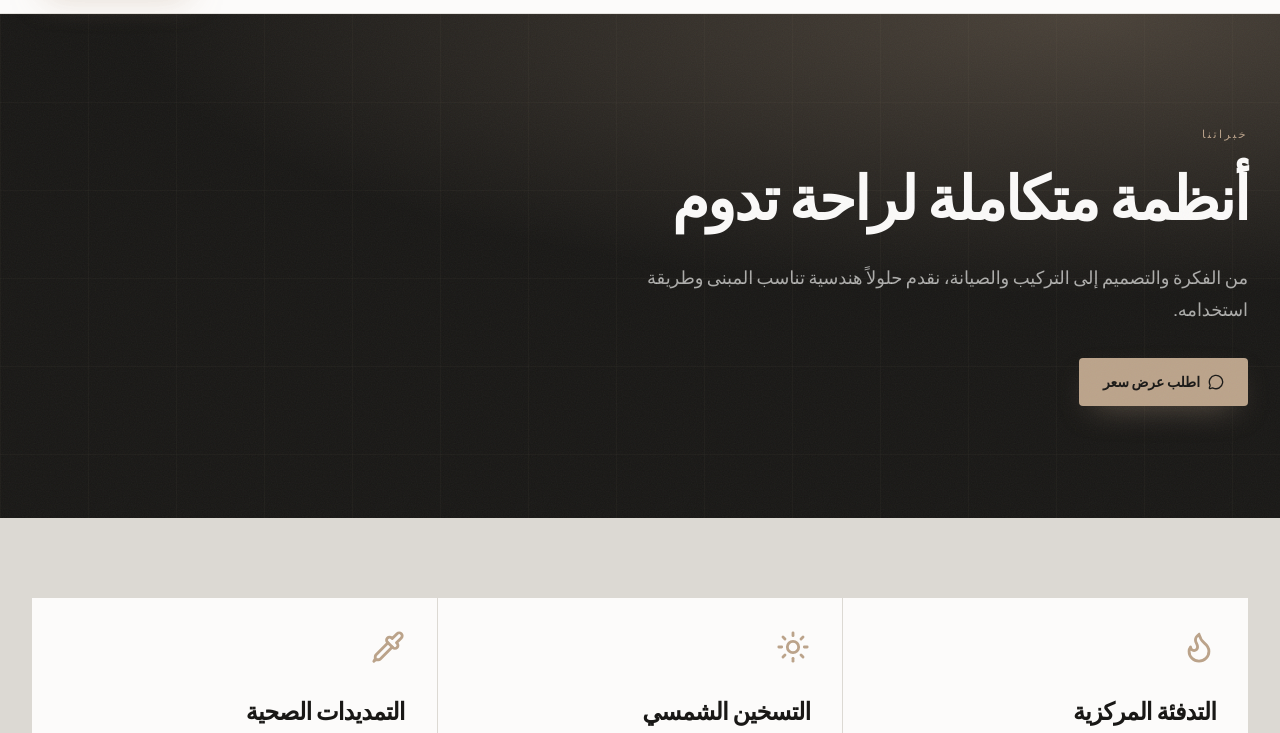
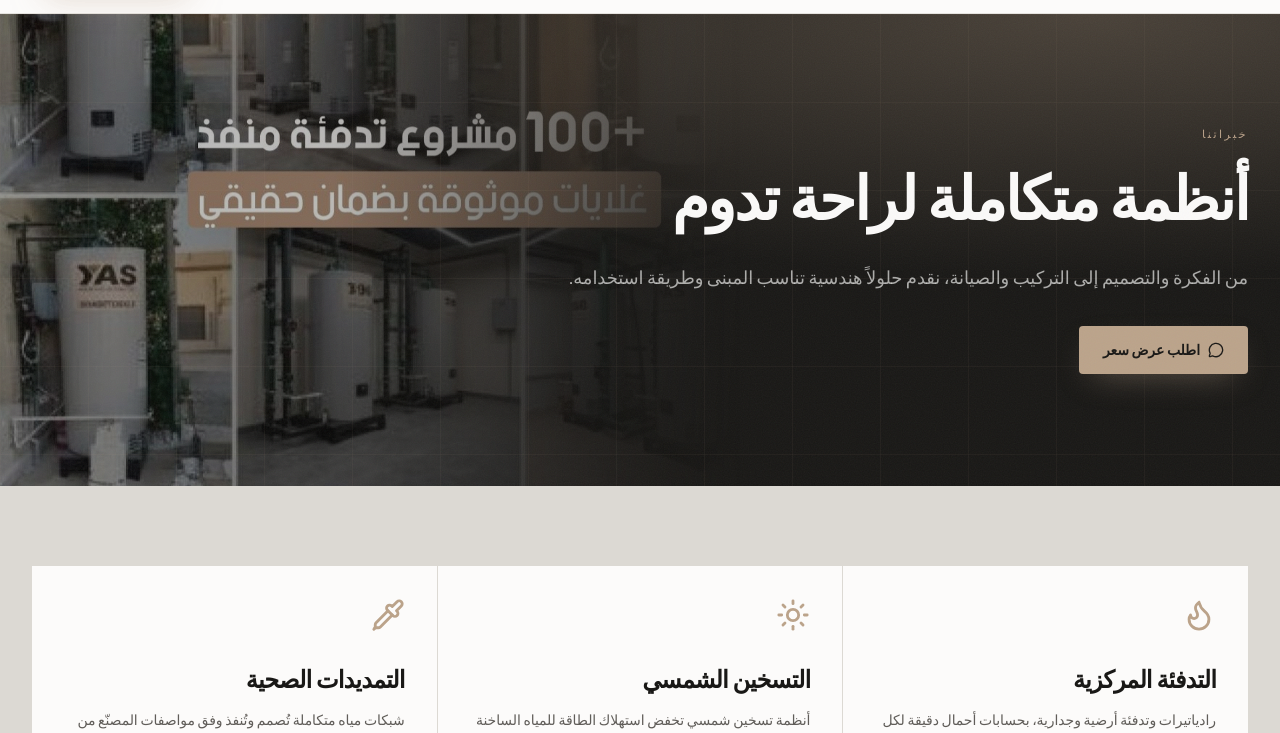
Before and after one commit to 3ABOOD24/yas-heating, a plain HTML site: page ar/services/index.html in a window 1280 px wide. Shown: the part 67-800 px from the top of the page. Drawn offline with nearby package versions, Linux system fonts and the light colour scheme.

Commit message:
update 2.0

```diff
--- a/ar/services/index.html
+++ b/ar/services/index.html
@@ -80,13 +80,20 @@
         </header>
         <main id="main-content">
             <section class="grain relative overflow-hidden bg-surface-dark py-20 text-primary-foreground lg:py-28">
-                <div class="blueprint absolute inset-0 opacity-30"></div>
+                <img src="../../assets/hero-services-index.jpg" alt="" aria-hidden="true" width="1024"
+                    height="1280" loading="eager"
+                    class="absolute inset-y-0 end-0 h-full w-full object-cover object-center opacity-70 lg:w-[58%]"
+                    style="mask-image: linear-gradient(to left, transparent 0%, black 55%); -webkit-mask-image: linear-gradient(to left, transparent 0%, black 55%);" />
+                <div
+                    class="absolute inset-0 bg-gradient-to-l from-surface-dark via-surface-dark/95 to-transparent">
+                </div>
                 <div class="ember-wash absolute inset-0"></div>
+                <div class="blueprint absolute inset-0 opacity-40"></div>
                 <div class="relative mx-auto max-w-7xl px-5 lg:px-8">
                     <p class="label-tech mb-5 text-primary">خبراتنا</p>
-                    <h1 class="max-w-4xl text-balance text-4xl font-semibold leading-tight md:text-6xl">أنظمة متكاملة
+                    <h1 class="max-w-2xl text-balance text-4xl font-semibold leading-tight md:text-6xl">أنظمة متكاملة
                         لراحة تدوم</h1>
-                    <p class="mt-6 max-w-2xl text-lg leading-8 text-primary-foreground/65">من الفكرة والتصميم إلى
+                    <p class="mt-6 max-w-xl text-lg leading-8 text-primary-foreground/65">من الفكرة والتصميم إلى
                         التركيب والصيانة، نقدم حلولاً هندسية تناسب المبنى وطريقة استخدامه.</p><a
                         href="https://wa.me/201040442447?text=Hello%20YAS%20Heating%2C%20I%20would%20like%20to%20request%20a%20quote."
                         target="_blank" rel="noreferrer"
```
Also changed, not shown: services/index.html (+10 -3 lines), assets/hero-services-index.jpg (added), services/services images/services photo.jpg (added).
